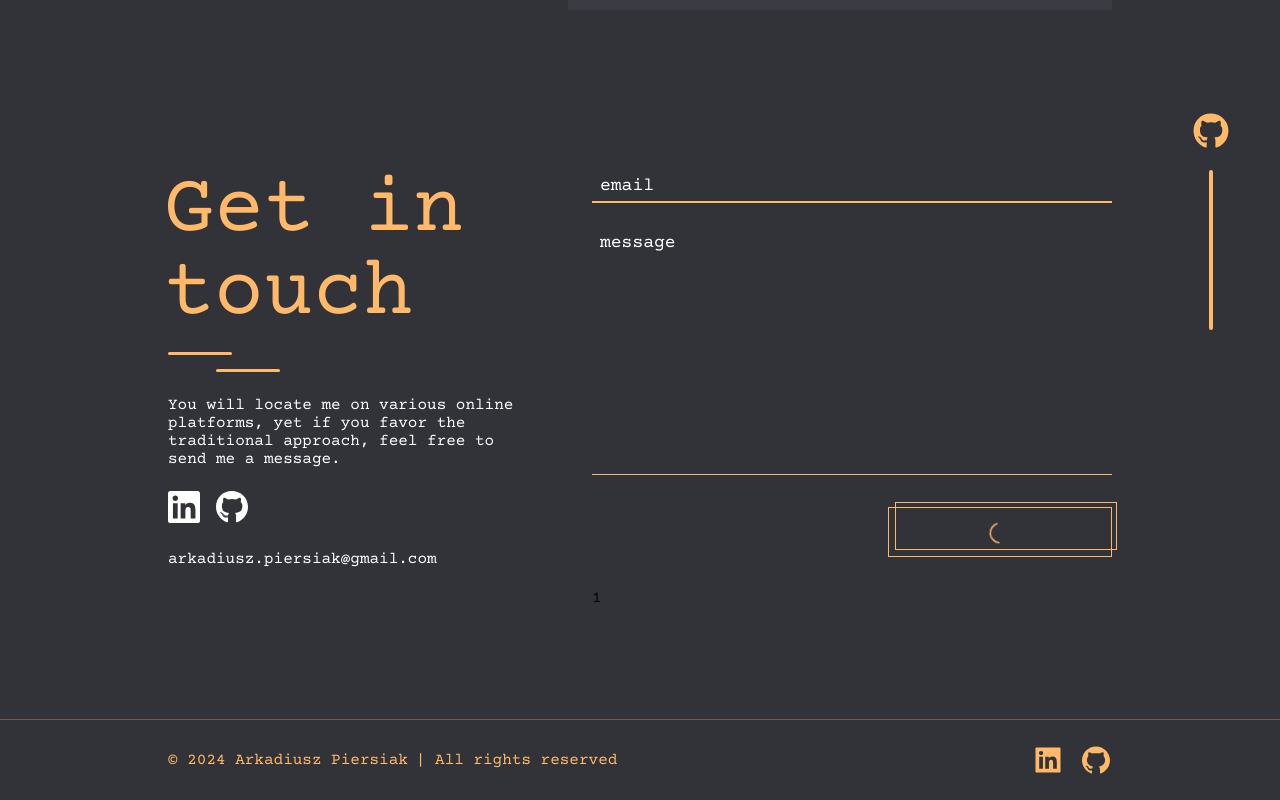
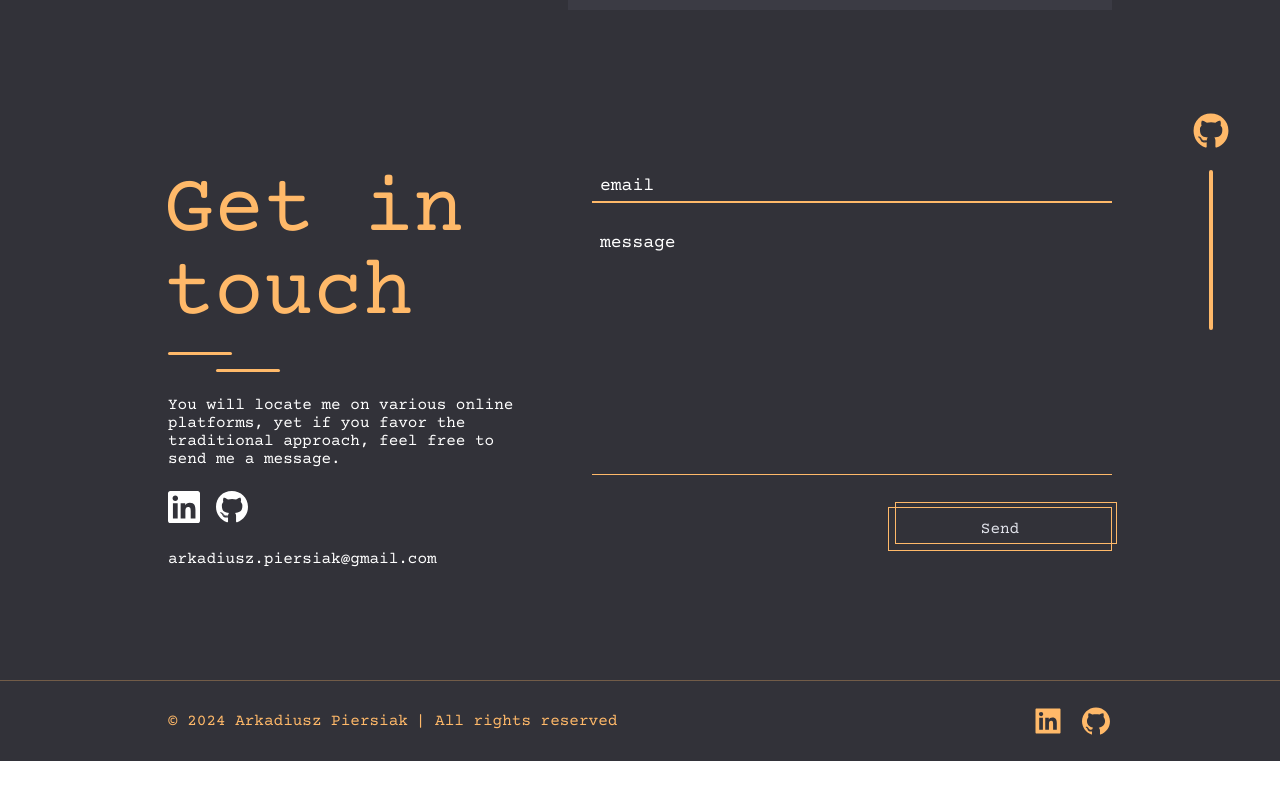
Before and after one commit to PanKarton/PersonalWebsite, a Next.js app: page / in a window 1280 px wide. Shown: the part 470-1270 px from the top of the page. After the commit the page ends 1231 px from the top, so only its background shows below. Built offline with nearby package versions, Linux system fonts and the light colour scheme.

Commit message:
feat/made submit button reacting to states of the form

```diff
--- a/src/modules/MainPage/ContactForm/ContactForm.styles.ts
+++ b/src/modules/MainPage/ContactForm/ContactForm.styles.ts
@@ -24,8 +24,11 @@ export const StyledSubmit = styled.button`
   width: 10rem;
   margin-left: auto;
 
-  &:has(span, div) {
+  &:has(span) {
     padding: 0.75rem 2rem;
+  }
+  &:has(div) {
+    padding: 0.5625rem 2rem;
   }
 
   &::after {
@@ -41,6 +44,7 @@ export const StyledSubmit = styled.button`
     position: relative;
     translate: 0.125rem -0.125rem;
     font-size: ${({ theme }) => theme.fontSize.textBase};
+    color: ${({ theme }) => theme.color.contrastDarker};
   }
 
   svg {
@@ -50,6 +54,10 @@ export const StyledSubmit = styled.button`
 
   &:hover {
     cursor: pointer;
+  }
+
+  &:hover > div {
+    translate: -0.125rem 0.125rem;
   }
 
   &:hover::after {
@@ -66,4 +74,5 @@ export const StyledSubmit = styled.button`
 
 export const StyledErrorMessage = styled.div`
   color: ${({ theme }) => theme.color.error};
+  text-align: right;
 `;
--- a/src/modules/MainPage/ContactForm/ContactForm.tsx
+++ b/src/modules/MainPage/ContactForm/ContactForm.tsx
@@ -26,8 +26,10 @@ export const ContactForm = () => {
     try {
       setTimeout(() => {
         setFormStatus('SUCCESS');
+      }, 3000);
+      setTimeout(() => {
         setFormStatus('');
-      }, 3000);
+      }, 6000);
     } catch (error) {
       setFormStatus('ERROR');
     }
@@ -50,8 +52,8 @@ export const ContactForm = () => {
     <StyledForm onSubmit={handleSubmit(onSubmit)}>
       <ContactFormInput register={register} />
       <ContactFormTextArea register={register} />
-      {/* <StyledSubmit disabled={isSubmitting}>{renderButtonState()}</StyledSubmit> */}
-      <StyledSubmit disabled={isSubmitting}>{<SpinningIcon />}</StyledSubmit>1
+      <StyledSubmit disabled={isSubmitting}>{renderButtonState()}</StyledSubmit>
+      {/* <StyledSubmit disabled={isSubmitting}>{<SpinningIcon />}</StyledSubmit> */}
       {errors.message && <StyledErrorMessage>{errors.message.message}</StyledErrorMessage>}
       {errors.email && <StyledErrorMessage>{errors.email.message}</StyledErrorMessage>}
     </StyledForm>
```
